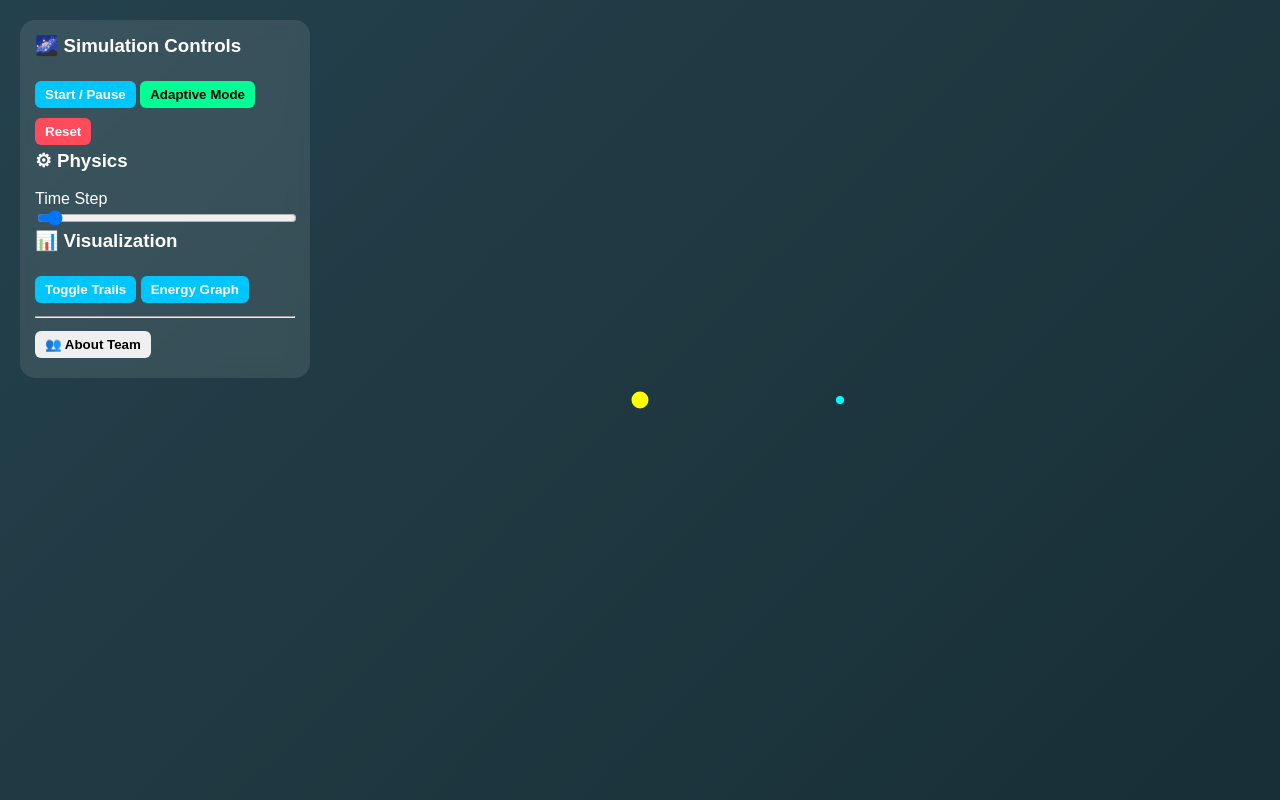
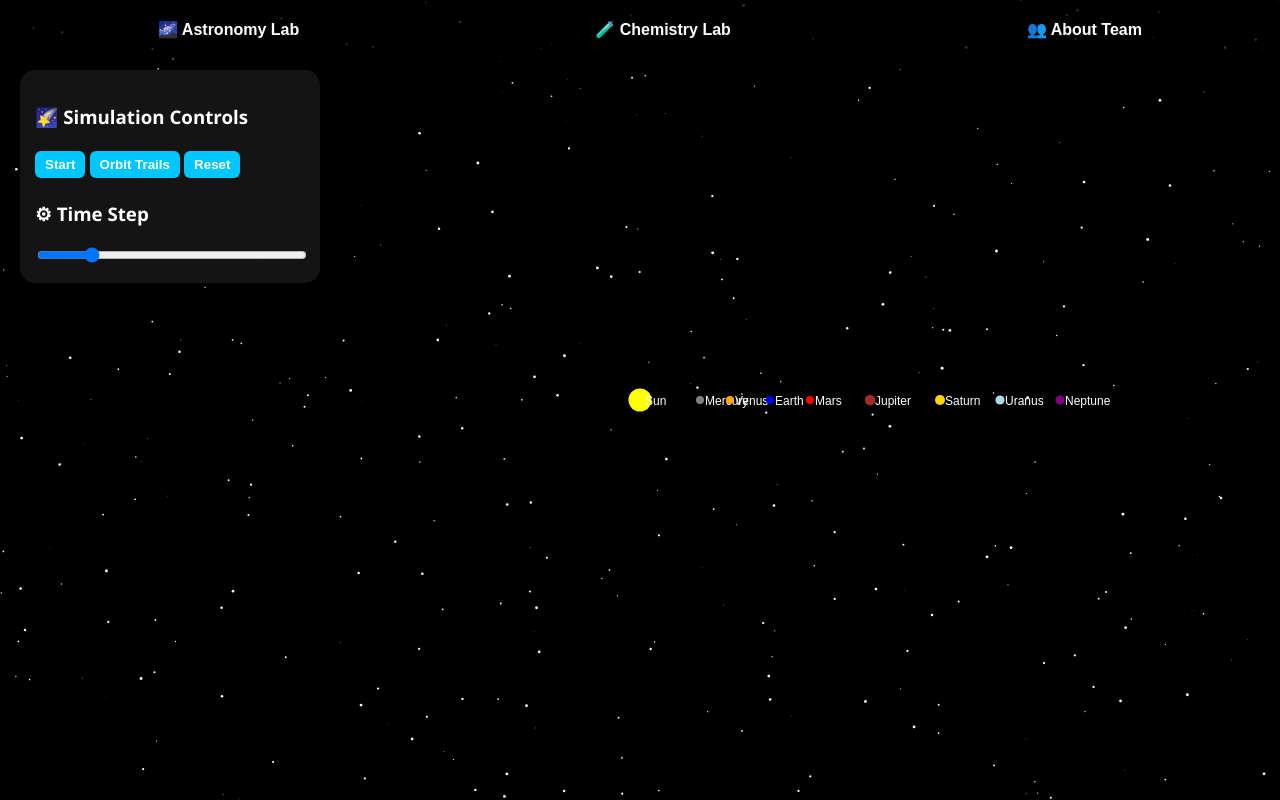
Before and after one commit to wabix2/realistic-solar-system, a plain HTML site: page index.html in a window 1280 px wide. Drawn offline with Linux system fonts and the light colour scheme.

Commit message:
Update index.html

```diff
--- a/index.html
+++ b/index.html
@@ -2,57 +2,85 @@
 <html>
 <head>
 <meta charset="UTF-8">
-<title>Planetary RK4 Simulation</title>
+<title>Planetary RK4 Simulation Lab</title>
+
 <style>
-body {
+body{
 margin:0;
 overflow:hidden;
-    font-family: Arial, sans-serif;
-    background: linear-gradient(-45deg,#0f2027,#203a43,#2c5364,#1c1c2b);
-    background-size:400% 400%;
-    animation: gradient 15s ease infinite;
+font-family:Segoe UI, sans-serif;
+background:black;
+color:white;
 }
-@keyframes gradient {
-    0%{background-position:0% 50%}
-    50%{background-position:100% 50%}
-    100%{background-position:0% 50%}
+
+/* ===== NAVBAR ===== */
+.navbar{
+position:fixed;
+top:0;
+width:100%;
+background:rgba(0,0,0,0.8);
+display:flex;
+justify-content:space-around;
+padding:10px;
+z-index:10;
 }
-canvas { display:block; }
+.navbar button{
+background:none;
+border:none;
+color:white;
+font-size:16px;
+cursor:pointer;
+}
+.navbar button:hover{
+color:#00ffff;
+}
 
-.panel {
+/* ===== CANVAS ===== */
+canvas{
 position:absolute;
-    top:20px;
+top:0;
+left:0;
+}
+
+/* ===== CONTROL PANEL ===== */
+.panel{
+position:absolute;
+top:70px;
 left:20px;
-    background:rgba(255,255,255,0.1);
-    backdrop-filter: blur(10px);
+background:rgba(255,255,255,0.08);
+backdrop-filter:blur(12px);
 padding:15px;
 border-radius:15px;
-    color:white;
-    width:260px;
+width:270px;
 }
 
-.panel h3 {
-    margin-top:0;
-}
-
-button {
+button{
 padding:6px 10px;
-    margin:5px 0;
+margin:4px 0;
 border:none;
 border-radius:6px;
 cursor:pointer;
 font-weight:bold;
+transition:0.3s;
 }
 
-.btn-primary { background:#00c6ff; color:white; }
-.btn-danger { background:#ff4b5c; color:white; }
-.btn-success { background:#00ff95; color:black; }
+.btn{
+background:#00c6ff;
+color:white;
+}
 
-.slider {
+.btn.active{
+background:#00ff95;
+color:black;
+box-shadow:0 0 10px #00ff95;
+}
+
+.slider{
 width:100%;
 }
 
-#aboutModal {
+/* ===== ABOUT MODAL ===== */
+#aboutModal{
 position:absolute;
 top:50%;
 left:50%;
@@ -63,30 +91,36 @@ button {
 border-radius:12px;
 display:none;
 width:350px;
+z-index:20;
 }
 </style>
 </head>
 
 <body>
 
+<div class="navbar">
+<button onclick="showAstronomy()">🌌 Astronomy Lab</button>
+<button onclick="showChemistry()">🧪 Chemistry Lab</button>
+<button onclick="openAbout()">👥 About Team</button>
+</div>
+
 <canvas id="canvas"></canvas>
 
-<div class="panel">
-<h3>🌌 Simulation Controls</h3>
-<button class="btn-primary" onclick="toggleSim()">Start / Pause</button>
-<button class="btn-success" onclick="adaptiveMode()">Adaptive Mode</button>
-<button class="btn-danger" onclick="reset()">Reset</button>
+<div class="panel" id="astronomyPanel">
+<h3>🌠 Simulation Controls</h3>
+<button id="startBtn" class="btn" onclick="toggleSim(this)">Start</button>
+<button id="trailBtn" class="btn" onclick="toggleTrails(this)">Orbit Trails</button>
+<button class="btn" onclick="reset()">Reset</button>
 
-<h3>⚙ Physics</h3>
-<label>Time Step</label>
-<input type="range" min="0.01" max="1" step="0.01" value="0.05" id="dt" class="slider">
+<h3>⚙ Time Step</h3>
+<input type="range" min="0.001" max="0.05" step="0.001" value="0.01" id="dt" class="slider">
+</div>
 
-<h3>📊 Visualization</h3>
-<button class="btn-primary" onclick="toggleTrails()">Toggle Trails</button>
-<button class="btn-primary" onclick="showEnergy()">Energy Graph</button>
-
-<hr>
-<button onclick="openAbout()">👥 About Team</button>
+<div class="panel" id="chemistryPanel" style="display:none;">
+<h3>🧪 Chemistry Lab</h3>
+<p>Simple Reaction Experiment</p>
+<button class="btn" onclick="startReaction()">Start Reaction</button>
+<p id="reactionResult"></p>
 </div>
 
 <div id="aboutModal">
@@ -104,19 +138,40 @@ button {
 </div>
 
 <script>
-const canvas = document.getElementById("canvas");
-const ctx = canvas.getContext("2d");
-canvas.width = window.innerWidth;
-canvas.height = window.innerHeight;
+const canvas=document.getElementById("canvas");
+const ctx=canvas.getContext("2d");
+canvas.width=window.innerWidth;
+canvas.height=window.innerHeight;
 
-let running = false;
-let adaptive = false;
-let trails = true;
-let bodies = [];
-let G = 1;
+let running=false;
+let trails=false;
+let bodies=[];
+const G=0.0001;
 
-class Body {
-    constructor(x,y,mass,vx,vy,color){
+/* ===== GALAXY BACKGROUND ===== */
+let stars=[];
+for(let i=0;i<400;i++){
+stars.push({x:Math.random()*canvas.width,
+y:Math.random()*canvas.height,
+r:Math.random()*1.5});
+}
+
+function drawGalaxy(){
+ctx.fillStyle="black";
+ctx.fillRect(0,0,canvas.width,canvas.height);
+
+stars.forEach(s=>{
+ctx.beginPath();
+ctx.arc(s.x,s.y,s.r,0,Math.PI*2);
+ctx.fillStyle="white";
+ctx.fill();
+});
+}
+
+/* ===== BODY CLASS ===== */
+class Body{
+constructor(name,x,y,mass,vx,vy,color){
+this.name=name;
 this.x=x; this.y=y;
 this.mass=mass;
 this.vx=vx; this.vy=vy;
@@ -129,56 +184,65 @@ class Body {
 ctx.fillStyle=this.color;
 ctx.fill();
 
+ctx.fillStyle="white";
+ctx.font="12px Arial";
+ctx.fillText(this.name,this.x+5,this.y+5);
+
 if(trails){
 ctx.beginPath();
-            for(let i=0;i<this.trail.length;i++){
-                ctx.lineTo(this.trail[i].x,this.trail[i].y);
-            }
+this.trail.forEach(p=>ctx.lineTo(p.x,p.y));
 ctx.strokeStyle=this.color;
 ctx.stroke();
 }
 }
 }
 
+/* ===== REAL 8 PLANETS ===== */
 function init(){
 bodies=[];
-    bodies.push(new Body(canvas.width/2,canvas.height/2,5000,0,0,"yellow"));
-    bodies.push(new Body(canvas.width/2+200,canvas.height/2,20,0,3,"cyan"));
+let cx=canvas.width/2;
+let cy=canvas.height/2;
+
+bodies.push(new Body("Sun",cx,cy,100000,0,0,"yellow"));
+bodies.push(new Body("Mercury",cx+60,cy,10,0,4,"gray"));
+bodies.push(new Body("Venus",cx+90,cy,15,0,3.5,"orange"));
+bodies.push(new Body("Earth",cx+130,cy,20,0,3,"blue"));
+bodies.push(new Body("Mars",cx+170,cy,12,0,2.7,"red"));
+bodies.push(new Body("Jupiter",cx+230,cy,200,0,2,"brown"));
+bodies.push(new Body("Saturn",cx+300,cy,150,0,1.7,"gold"));
+bodies.push(new Body("Uranus",cx+360,cy,100,0,1.3,"lightblue"));
+bodies.push(new Body("Neptune",cx+420,cy,100,0,1.1,"purple"));
 }
 init();
 
-function rk4(body,dt){
+/* ===== PHYSICS UPDATE ===== */
+function update(){
+let dt=parseFloat(document.getElementById("dt").value);
+bodies.forEach(b=>{
 let ax=0, ay=0;
-    bodies.forEach(other=>{
-        if(other!==body){
-            let dx=other.x-body.x;
-            let dy=other.y-body.y;
+bodies.forEach(o=>{
+if(o!==b){
+let dx=o.x-b.x;
+let dy=o.y-b.y;
 let dist=Math.sqrt(dx*dx+dy*dy);
-            let force=G*other.mass/(dist*dist);
+let force=G*o.mass/(dist*dist);
 ax+=force*dx/dist;
 ay+=force*dy/dist;
 }
 });
-    body.vx+=ax*dt;
-    body.vy+=ay*dt;
-    body.x+=body.vx*dt;
-    body.y+=body.vy*dt;
-}
+b.vx+=ax*dt;
+b.vy+=ay*dt;
+b.x+=b.vx*dt;
+b.y+=b.vy*dt;
 
-function update(){
-    let dt=parseFloat(document.getElementById("dt").value);
-    if(adaptive){
-        dt=0.02+0.1*Math.random()*0.3;
-    }
-    bodies.forEach(b=>{
-        rk4(b,dt);
 b.trail.push({x:b.x,y:b.y});
-        if(b.trail.length>200) b.trail.shift();
+if(b.trail.length>150) b.trail.shift();
 });
 }
 
+/* ===== DRAW LOOP ===== */
 function draw(){
-    ctx.clearRect(0,0,canvas.width,canvas.height);
+drawGalaxy();
 bodies.forEach(b=>b.draw());
 }
 
@@ -189,14 +253,44 @@ function animate(){
 }
 animate();
 
-function toggleSim(){ running=!running; }
-function adaptiveMode(){ adaptive=!adaptive; }
+/* ===== BUTTON LOGIC ===== */
+function toggleSim(btn){
+running=!running;
+btn.classList.toggle("active");
+btn.textContent=running?"Pause":"Start";
+}
+
+function toggleTrails(btn){
+trails=!trails;
+btn.classList.toggle("active");
+}
+
 function reset(){ init(); }
-function toggleTrails(){ trails=!trails; }
-function showEnergy(){ alert("Energy graph module placeholder"); }
-function openAbout(){ document.getElementById("aboutModal").style.display="block"; }
-function closeAbout(){ document.getElementById("aboutModal").style.display="none"; }
 
+/* ===== NAVIGATION ===== */
+function showAstronomy(){
+document.getElementById("astronomyPanel").style.display="block";
+document.getElementById("chemistryPanel").style.display="none";
+}
+
+function showChemistry(){
+document.getElementById("astronomyPanel").style.display="none";
+document.getElementById("chemistryPanel").style.display="block";
+}
+
+function startReaction(){
+document.getElementById("reactionResult").innerText=
+"Hydrogen + Oxygen → Water (H₂O) Reaction Simulated!";
+}
+
+/* ===== ABOUT ===== */
+function openAbout(){
+document.getElementById("aboutModal").style.display="block";
+}
+function closeAbout(){
+document.getElementById("aboutModal").style.display="none";
+}
 </script>
+
 </body>
 </html>
```
Lines whose indentation alone changed are shown as unchanged.
